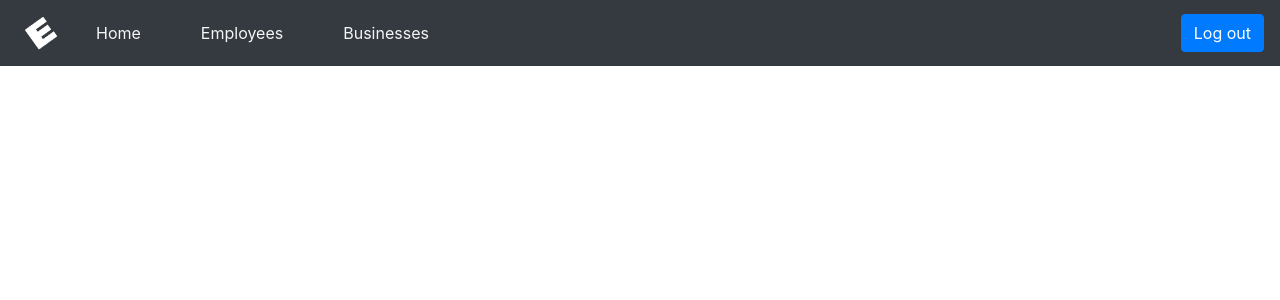
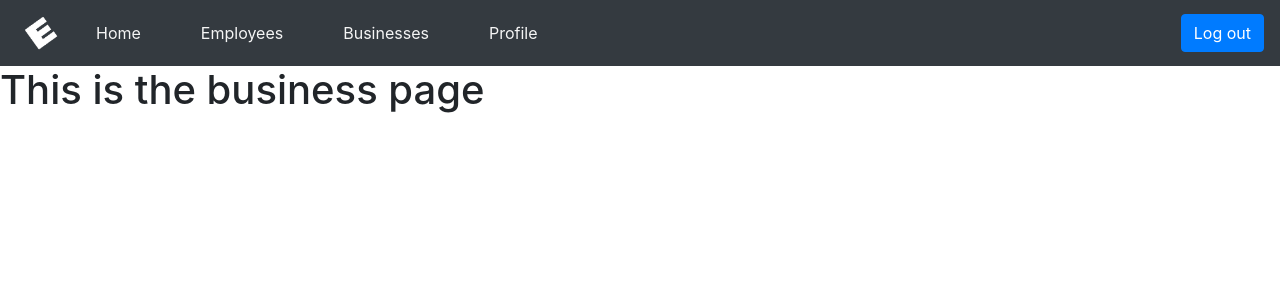
Before and after one commit to RMIT-SEPT/majorproject-1-fri-10-30-4, a React (Create React App) app in the folder FrontEnd/major-project/: page /businesses in a window 1280 px wide. Shown: the top 300 px of the page. Built offline with nearby package versions, Linux system fonts and the light colour scheme.

Commit message:
Added Admin Profile Component and Routes

```diff
--- a/FrontEnd/major-project/src/App.js
+++ b/FrontEnd/major-project/src/App.js
@@ -3,6 +3,8 @@ import NavigationBar from "./components/NavigationBar"
 import {BrowserRouter as Router, Route} from "react-router-dom"
 import Home from "./components/Home"
 import Employees from "./components/admin/Employees"
+import AdminProfile from "./components/admin/Profile"
+import Businesses from "./components/admin/Businesses"
 
 function App() {
   return (
@@ -11,6 +13,8 @@ function App() {
         <NavigationBar/>
         <Route exact path="/" component={Home}/>
         <Route exact path="/employees" component={Employees}/>
+        <Route exact path="/businesses" component={Businesses}/>
+        <Route exact path="/profile" component={AdminProfile}/>
       </Router>
     </div>
   )
--- a/FrontEnd/major-project/src/components/NavigationBar.js
+++ b/FrontEnd/major-project/src/components/NavigationBar.js
@@ -19,6 +19,7 @@ class NavigationBar extends Component {
               <NavLink to="/" className="navbar-element-style">Home</NavLink>
               <NavLink to="/employees" className="navbar-element-style">Employees</NavLink>
               <NavLink to="/businesses" className="navbar-element-style">Businesses</NavLink>
+              <NavLink to="/profile" className="navbar-element-style">Profile</NavLink>
             </Nav>
               <Button href="/logout">Log out</Button>
           </Navbar>
--- a/FrontEnd/major-project/src/components/admin/Business.js
+++ b/FrontEnd/major-project/src/components/admin/Businesses.js
@@ -1,9 +1,9 @@
 import React from "react"
 
-function Business() {
+function Businesses() {
     return (
         <h1>This is the business page</h1>
     )
 }
 
-export default Business
+export default Businesses
--- a/FrontEnd/major-project/src/components/admin/Employees.js
+++ b/FrontEnd/major-project/src/components/admin/Employees.js
@@ -9,6 +9,7 @@ class Employees extends Component {
         this.state = {}
     }
     render() {
+        /* Trying to link eack list item to an employee page (i.e Link to="/employee?{item.userId}") */
         const employees = EmployeeData.map(item =>
                             {return (
                             <NavLink to="/employee?">
```
